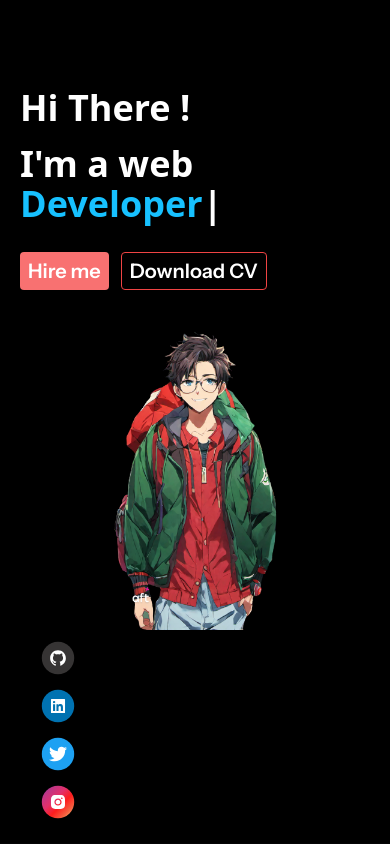
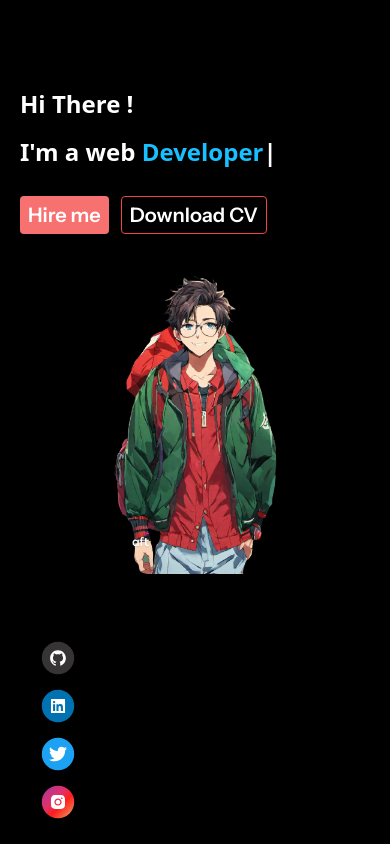
Before and after one commit to iamshiv007/portfolio-ui, a Next.js app: page / in a window 390 px wide. Shown: the top 844 px of the page. Built offline with nearby package versions, Linux system fonts and the light colour scheme.

Commit message:
update : Home text for mobile

```diff
--- a/src/app/pages/home/Home.jsx
+++ b/src/app/pages/home/Home.jsx
@@ -45,9 +45,11 @@ const Home = () => {
             className='translate-x-[-500px] transition-all duration-700 opacity-0'
             ref={introRef}
           >
-            <p className='py-2 text-4xl font-semibold font-sans'>Hi There !</p>
+            <p className='py-2 text-2xl md:text-4xl font-semibold font-sans'>
+              Hi There !
+            </p>
 
-            <p className='text-4xl py-2 font-semibold font-sans'>
+            <p className='text-2xl md:text-4xl py-2 font-semibold font-sans'>
               I&apos;m a web{" "}
               <span className='text-[#159e6e] dark:text-[#17c1ff]'>
                 {" "}
```
